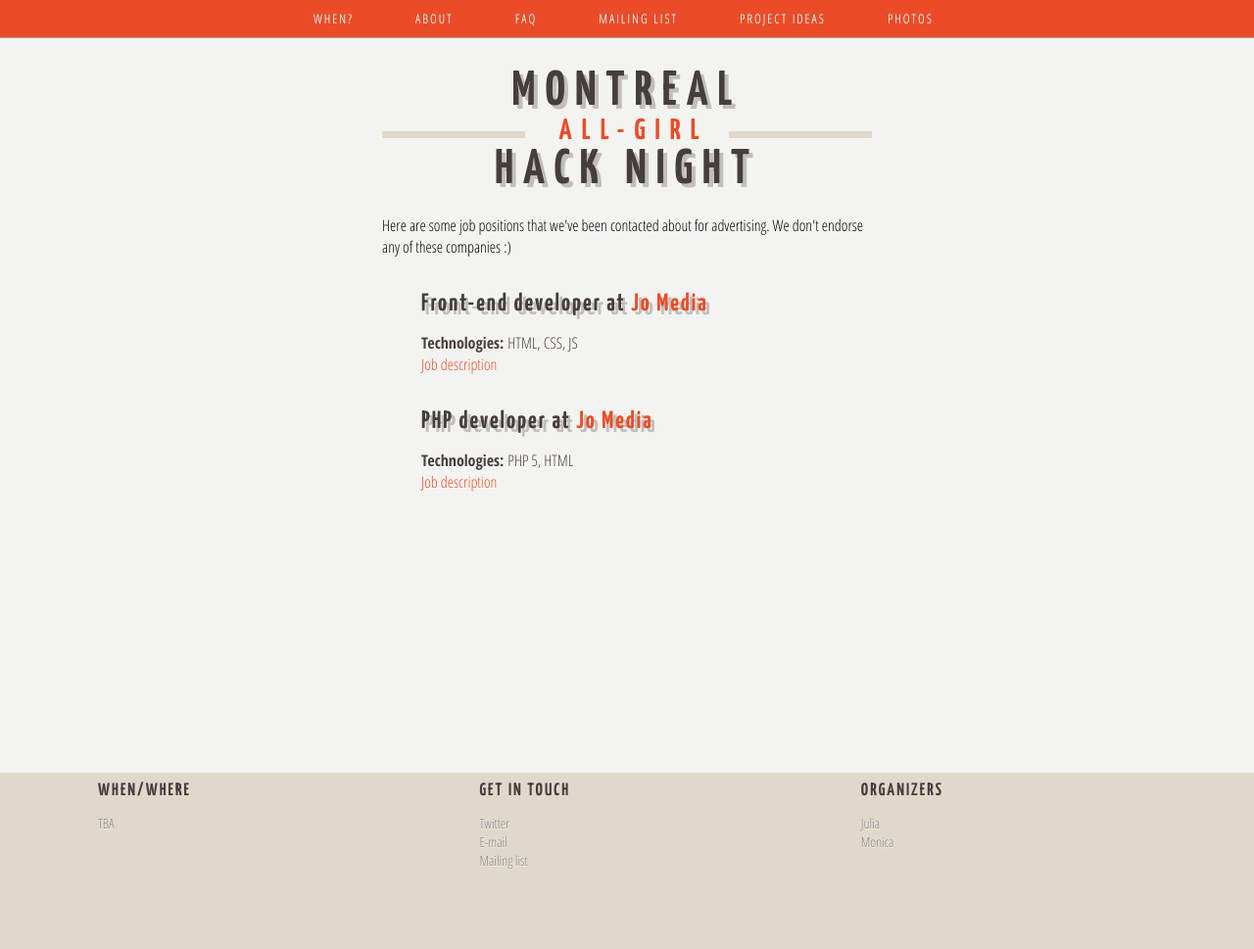
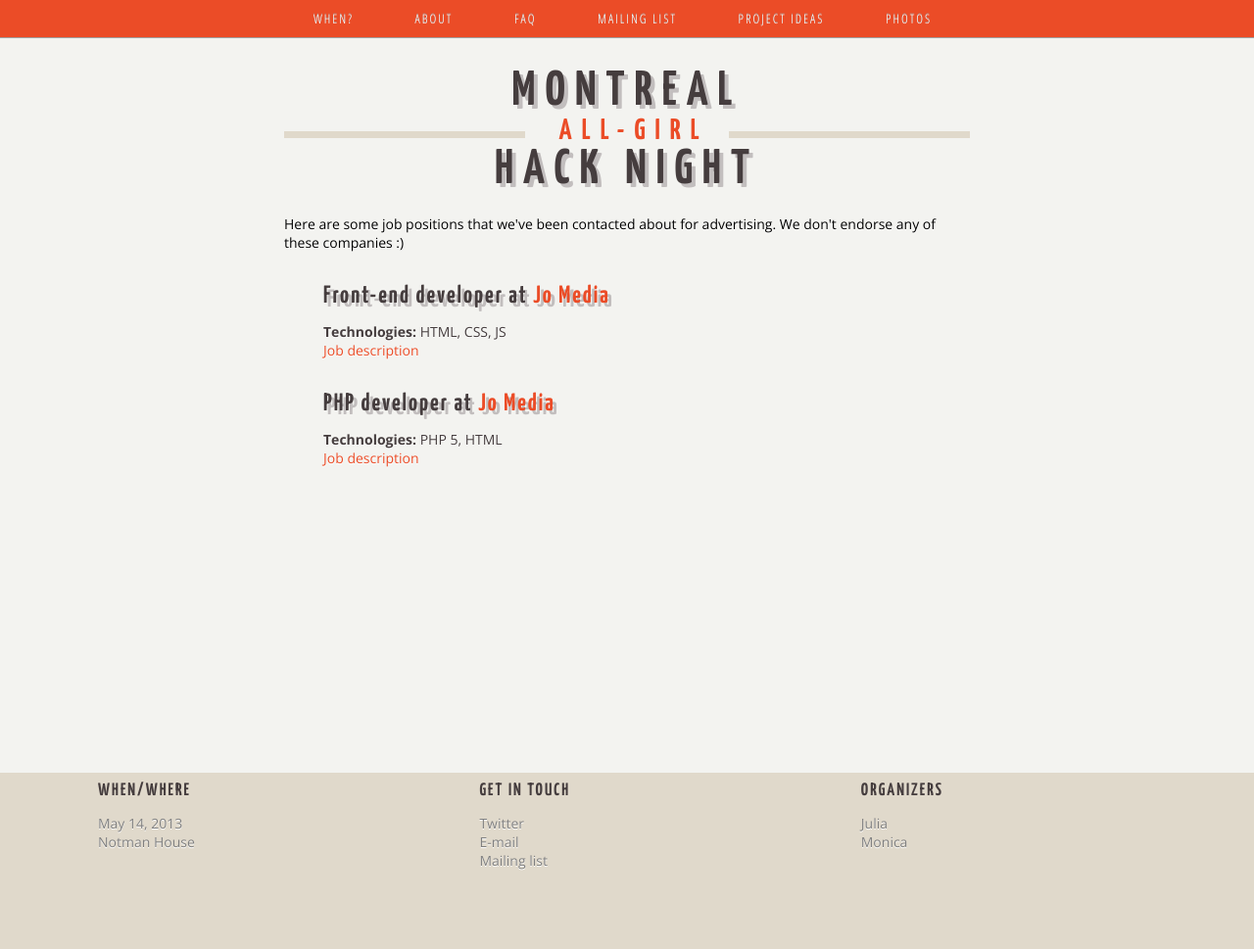
Before and after one commit to notwaldorf/hacknight, a Jekyll site: the page built from jobs.html, in a window 1280 px wide. Shown: the whole page at 98% size. Built offline with Jekyll 4.4.1, drawn with Linux system fonts in a browser that asks for light colours.

```diff
--- a/_layouts/page.html
+++ b/_layouts/page.html
@@ -3,7 +3,8 @@
 <head>
   <meta http-equiv="Content-Type" content="text/html; charset=utf-8">
   <link href='http://fonts.googleapis.com/css?family=Yanone+Kaffeesatz:700' rel='stylesheet' type='text/css'>
-  <link href='http://fonts.googleapis.com/css?family=Open+Sans+Condensed:300,700' rel='stylesheet' type='text/css'>
+  <link href='http://fonts.googleapis.com/css?family=Open+Sans:400,700' rel='stylesheet' type='text/css'>
+  <link href='http://fonts.googleapis.com/css?family=Open+Sans+Condensed:300' rel='stylesheet' type='text/css'>
   <link rel="stylesheet" type="text/css" href="style.css" title="default">
   <title>{{page.title}}</title>
 </head>
@@ -40,21 +41,14 @@
     <div class="footer-wrapper">
       <div class="footer-column">
           <h3 class="widget-title">When/Where</h3>
-          <p>TBA</p>
-        <!--
-          <h3 class="widget-title">When/Where</h3>
-          <p>February 26, 2013<br>
-          Google Montreal</p>
-      -->
+          <p>May 14, 2013<br/>
+            Notman House </p>
       </div>
 
       <div class="footer-column">
           <h3 class="widget-title">Get In Touch</h3>
           <p><a href="https://twitter.com/mtlgirlhackers">Twitter</a><br>
           <a href="mailto:mtlallgirlhacknight@gmail.com">E-mail</a><br>
-          <!--
-          <a href="https://groups.google.com/forum/?fromgroups#!forum/mtl-girl-hackers">Mailgroup</a><br>
-          -->
           <a href="/mailinglist.html">Mailing list</a><br>
           </p>
       </div>
--- a/style.css
+++ b/style.css
@@ -10,7 +10,8 @@ html, body {
 body {
 	width: 100%;
 	background-color: #f3f3f0;
-	font-family: "Open Sans Condensed", sans-serif;
+	font-family: "Open Sans", sans-serif;
+	font-size: 14px;
 	text-shadow: white 0px 1px 0px
 }
 
@@ -23,7 +24,7 @@ body {
 	margin-top: 30px;
 	margin-left: auto;
 	margin-right: auto;
-	width: 500px;
+	width: 700px;
 	padding-bottom: 190px;   /* footer + bonus space. what's up hacks */
 }
 
@@ -72,6 +73,18 @@ hr {
   font-weight: normal;
 }
 
+.french, .english {
+	float:left;
+	display:block;
+	text-align:justify;
+	width: 340px;
+	text-shadow: none;
+	font-size: 14px;
+	font-family: "Open Sans", sans-serif;
+}
+.english {
+	margin-right: 20px;
+}
 /* =============================
  *		Copy overrides
  * ============================= */
@@ -116,9 +129,6 @@ h4 {
 	text-shadow: none;
 }
 
-
-
-
 /* =============================
  *		Top nav
  * ============================= */
@@ -126,6 +136,7 @@ nav {
   background-color: #eb4c27;
   margin-bottom: 20px;
   border-bottom: 1px solid #a0a0a0;
+  font-family: "Open Sans Condensed", sans-serif;
 }
 
 nav ul {
```
Also changed, not shown: index.html (+19 -2 lines).
